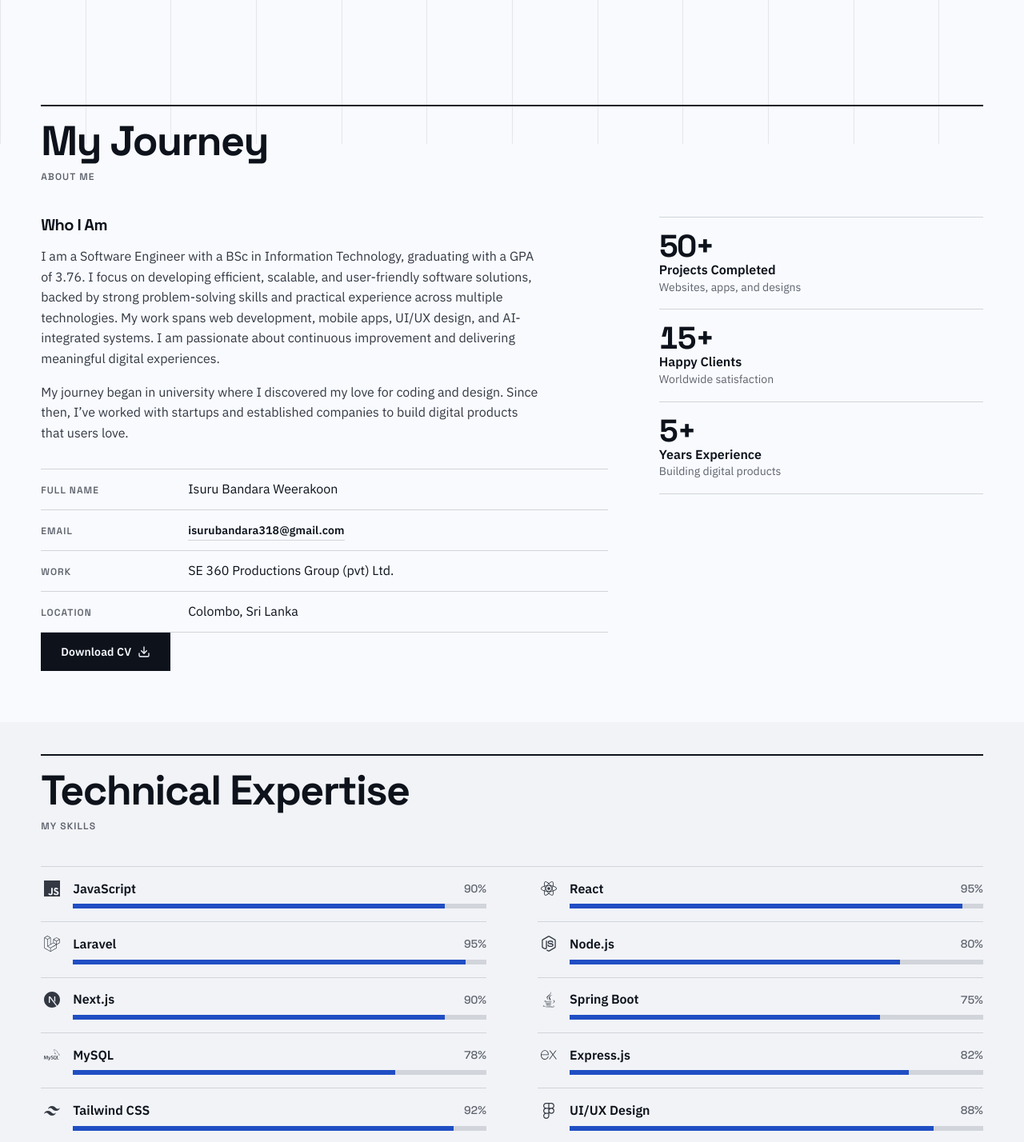
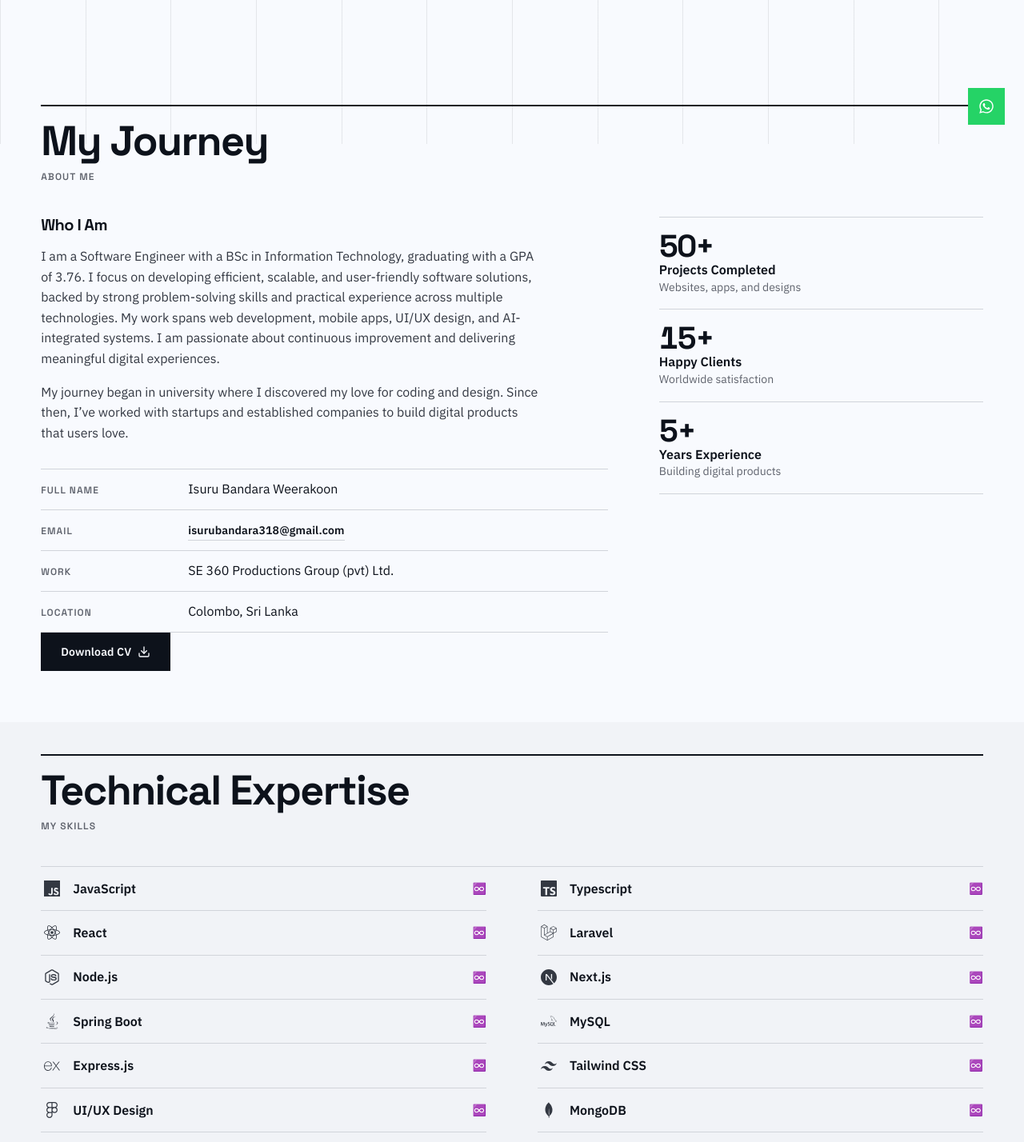
Before and after one commit to razorisuru/web, a React (Vite) app: page / in a window 1280 px wide. Shown: the part 620-2048 px from the top of the page at 80% size. Built offline with nearby package versions, Linux system fonts and the light colour scheme.

Commit message:
Add new projects to the portfolio and update project links

```diff
--- a/src/App.jsx
+++ b/src/App.jsx
@@ -1,5 +1,6 @@
 import React, { useState, useEffect, useCallback } from "react";
 import { FiArrowUp } from "react-icons/fi";
+import { FaWhatsapp } from "react-icons/fa";
 
 // Components
 import Navbar from "./components/Navbar";
@@ -149,15 +150,29 @@
 
       <Footer ScrollLink={ScrollLink} theme={theme} />
 
+      <div className="fixed bottom-6 right-6 z-[200] flex flex-col items-end gap-3">
         {showScrollTop && (
           <button
             onClick={scrollToTop}
             aria-label="Scroll to top"
-          className="hm-btn fixed bottom-6 right-6 z-[200] !px-3"
+            className="hm-btn !px-3"
+            title="Scroll to top"
           >
             <FiArrowUp size={18} aria-hidden="true" />
           </button>
         )}
+
+        <a
+          href="https://wa.me/94766008527"
+          target="_blank"
+          rel="noopener noreferrer"
+          aria-label="Contact on WhatsApp (0766008527)"
+          title="Chat on WhatsApp: 0766008527"
+          className="hm-btn !px-3 !bg-[#25D366] !text-white !border-[#25D366] hover:!bg-[#20ba59] hover:!border-[#20ba59] transition-transform hover:scale-105"
+        >
+          <FaWhatsapp size={20} aria-hidden="true" />
+        </a>
+      </div>
     </div>
   );
 }
--- a/src/components/ContactSection.jsx
+++ b/src/components/ContactSection.jsx
@@ -9,7 +9,7 @@
 import ContactForm from "./ContactForm";
 
 const channels = [
-  { label: "Mobile", value: "0766008527", icon: FiPhone, href: null },
+  { label: "Mobile", value: "0766008527", icon: FiPhone, href: "tel:0766008527" },
   {
     label: "Email",
     value: "isurubandara318@gmail.com",
--- a/src/components/SkillsSection.jsx
+++ b/src/components/SkillsSection.jsx
@@ -25,8 +25,8 @@
                 {skill.needsTheme ? skill.icon(theme) : skill.icon}
               </span>
               <h3 className="hm-skill__name">{skill.name}</h3>
-              <span className="hm-skill__pct">{skill.level}%</span>
-              <div
+              <span className="hm-skill__pct">♾️</span>
+              {/* <div
                 className="hm-meter hm-skill__meter"
                 role="meter"
                 aria-label={`${skill.name} proficiency`}
@@ -38,7 +38,7 @@
                   className="hm-meter__fill"
                   style={{ width: `${skill.level}%` }}
                 />
-              </div>
+              </div> */}
             </div>
           ))}
         </div>
--- a/src/data/projects.js
+++ b/src/data/projects.js
@@ -10,6 +10,15 @@
       "https://raw.githubusercontent.com/razorisuru/LocalShare-web/refs/heads/main/og-image.png",
   },
   {
+    title: "Wilderness Bliss Hotel CMS",
+    description:
+      "full-featured hotel management CMS and Booking Platform  for Wilderness Bliss Hotel, enabling staff to manage rooms, reservations, and content through an intuitive admin interface",
+    tags: ["Next.js", "PostgreSQL", "Redis", "MinIO S3", "Docker"],
+    link: "https://wildernessb.com",
+    source: "#",
+    image: "https://wildernessb.com/og-image.png",
+  },
+  {
     title: "Learning Materials Management System",
     description:
       "A Laravel-based project that facilitates efficient organization, management, and retrieval of educational resources for students and lecturers. It includes features like user management, file categorization, and secure access control.",
@@ -18,6 +27,15 @@
     source:
       "https://github.com/razorisuru/Campus-Material-Library-Management-System",
     image: "/lms.png",
+  },
+  {
+    title: "Jack Fruit Ceylon Website",
+    description:
+      "Website for local product Jackfruit Ceylon, built with Next.js, PostgreSQL, Redis, MinIO S3, and Docker. It features a modern design, responsive layout, and optimized performance for showcasing the product and engaging users.",
+    tags: ["Next.js", "PostgreSQL", "Redis", "MinIO S3", "Docker"],
+    link: "https://www.jackfruitceylon.com",
+    source: "#",
+    image: "https://www.jackfruitceylon.com/og-image.png",
   },
   {
     title: "Torrent Search Engine",
@@ -29,6 +47,15 @@
     image:
       "https://raw.githubusercontent.com/razorisuru/razor-torrent-grabber/30f8d024e5c9e5b7c9991493db2f1f47024efdbe/public/og-image.jpg",
   },
+   {
+    title: "Angular CRUD with Laravel API",
+    description:
+      "A full-stack project combining Angular for the frontend and Laravel for the backend. It implements CRUD operations, showcasing seamless integration and efficient communication between the client and server.",
+    tags: ["AngularJS", "Laravel", "API"],
+    link: "https://github.com/razorisuru/Angular-crud-laravel-API",
+    source: "https://github.com/razorisuru/Angular-crud-laravel-API",
+    image: "https://angular.dev/assets/images/ng-image.jpg",
+  },
   {
     title: "Up Ride Mobile App",
     description:
@@ -37,15 +64,6 @@
     link: "#",
     source: "#",
     image: "/upride.png",
-  },
-  {
-    title: "Angular CRUD with Laravel API",
-    description:
-      "A full-stack project combining Angular for the frontend and Laravel for the backend. It implements CRUD operations, showcasing seamless integration and efficient communication between the client and server.",
-    tags: ["AngularJS", "Laravel", "API"],
-    link: "https://github.com/razorisuru/Angular-crud-laravel-API",
-    source: "https://github.com/razorisuru/Angular-crud-laravel-API",
-    image: "https://angular.dev/assets/images/ng-image.jpg",
   },
   {
     title: "Next Blogger",
--- a/src/data/skills.jsx
+++ b/src/data/skills.jsx
@@ -13,12 +13,19 @@
   SiNextdotjs,
   SiMysql,
   SiExpress,
+  SiTypescript,
+  SiPostgresql,
 } from "react-icons/si";
 
 export const skills = [
   {
     name: "JavaScript",
     icon: <SiJavascript className="text-yellow-500" size={32} />,
+    level: 90,
+  },
+   {
+    name: "Typescript",
+    icon: <SiTypescript className="text-yellow-500" size={32} />,
     level: 90,
   },
   {
@@ -88,4 +95,9 @@
     icon: <FaPython className="text-blue-400" size={32} />,
     level: 70,
   },
+  {
+    name: "Postgresql",
+    icon: <SiPostgresql className="text-blue-400" size={32} />,
+    level: 70,
+  },
 ];
```
Lines whose indentation alone changed are shown as unchanged.
